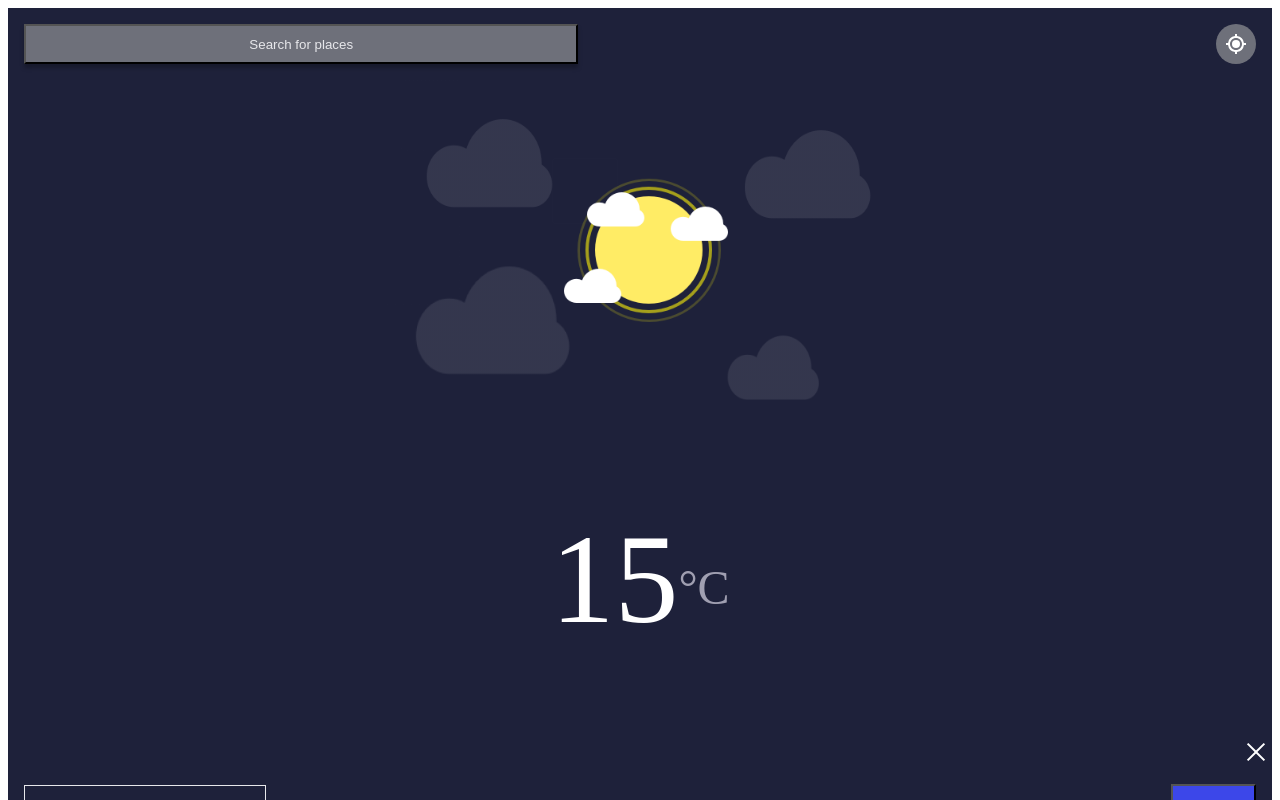
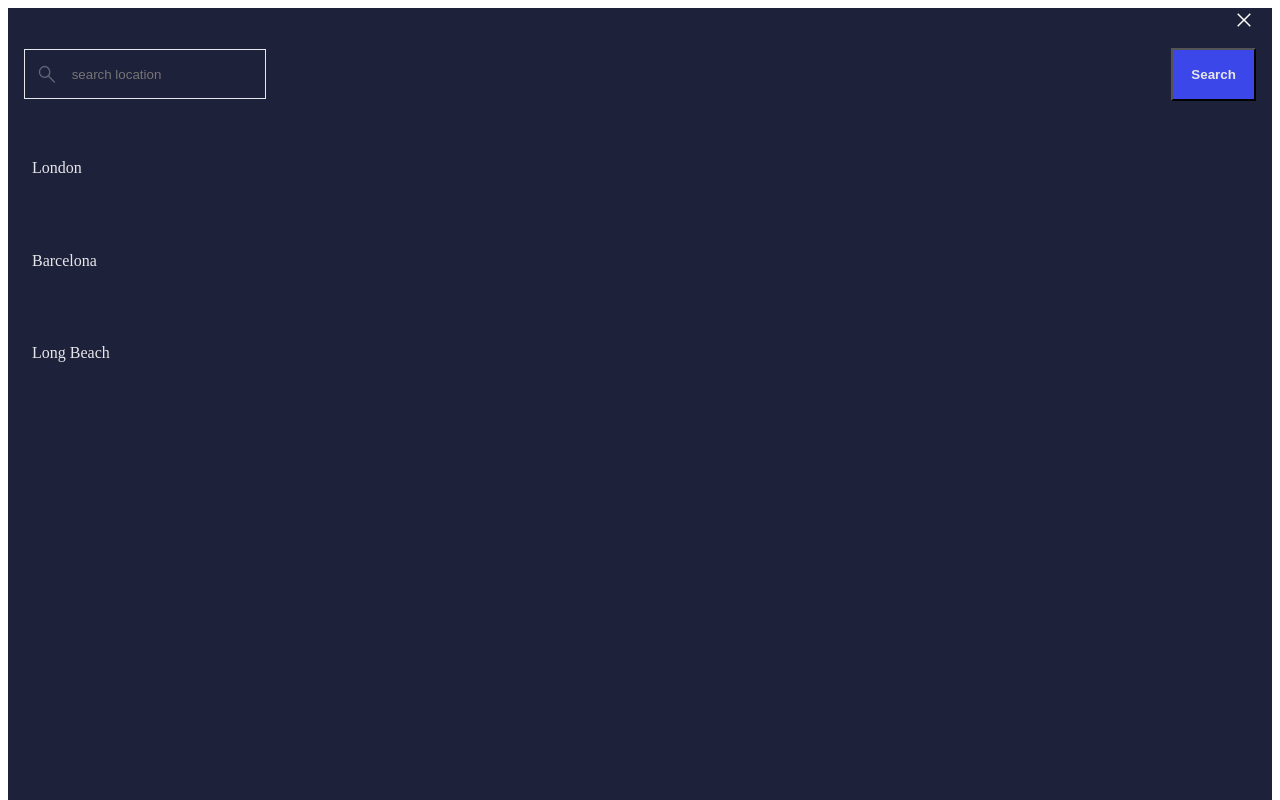
Before and after one commit to J-javier/WeatherApp, a Next.js app: page / in a window 1280 px wide. Both pictures are taken after a click on the button "Search for places". Shown: the top 800 px of the page. Built offline with nearby package versions, Linux system fonts and the light colour scheme.

Commit message:
NavBar has been added along with the styles

```diff
--- a/components/NavBar/Navbar.css
+++ b/components/NavBar/Navbar.css
@@ -2,6 +2,7 @@
     background-color: #1E213A;
     height: 100vh;
     width: 100%;
+
 }
 /* This is for the search button and log */
 .Location{
@@ -113,6 +114,7 @@
     justify-content: center;
     gap: .5rem;
     background-color: transparent;
+
 }
 
 .IMG{
@@ -132,11 +134,12 @@
     display: flex;
     justify-content: flex-end;
     background-color: #1E213A;
+    margin-right: 1rem;
 }
 
 .ImCont{
-    height: 2rem;
-    width: 2rem;
+    height: 1.5rem;
+    width: 1.5rem;
     background-color: transparent;
 }
 
@@ -213,25 +216,37 @@ input{
     color: #E7E7EB;
     font-weight: 500;
     background-color: transparent;
+    padding: 0 .5rem;
 }
 
 .div{
     display: flex;
     justify-content: space-between;
     align-items: center;
-    border: 1px solid #E7E7EB;
     margin: 0 1rem;
     padding: 1rem 0;
     background-color: transparent;
+    position: relative;
 }
 
 .sp{
     display: none;
+    color: #616475;
+    background-color: transparent;
+    padding: 0 .5rem;
 }
 
 /* It did not work / pending */
 
-.sp.active:hover{
-    display: block;
-    color: #616475;
+.div:hover{
+    display: flex;
+    justify-content: space-between;
+    border: 1px solid #616475;
+    transition: 0.4s ease;
 }
+
+.div:hover .sp{
+    display: flex;
+    justify-content: space-between;
+
+}
--- a/components/NavBar/Navbar.js
+++ b/components/NavBar/Navbar.js
@@ -1,11 +1,14 @@
+'use client'
+
+import { useState } from "react"
 import "./Navbar.css"
 
-function Search (){
+function Search ({handleChange}){
 
     return(
         <div className="ContPrin">
             <section className="FirstSec">
-                <div className="ImCont"><img src="./close.svg" alt="image" /></div>
+                <div className="ImCont" onClick={handleChange} ><img src="./close.svg" alt="image" /></div>
             </section>
             {/* Second section for the search menu */}
             <section className="SecondSec">
@@ -19,7 +22,7 @@ function Search (){
             </section>
             {/* Third section for the search menu */}
             <section className="ThirdSec">
-                <div className="div">
+                <div className="div ">
                     <p className="letra">London</p>
                     <span className="sp active"> &gt; </span>
                 </div>
@@ -39,14 +42,22 @@ function Search (){
 
 
 function Navbar() {
+    const [ content, setContent] = useState(true);
+
+    function handleChange (){
+        setContent(!content)
+    }
+
   return (
     <div className="mainCont">
         {/* Section for the first view */}
+        { content ? (
+                <>
         <div >
             {/* Search button and geo logo */}
             <section>
                 <div className="Location">
-                    <button className="btn">Search for places</button>
+                    <button className="btn" onClick={handleChange}>Search for places</button>
                     <div className="containerLogo"><img src="./location.svg" alt="image" className="LImagen" /></div>
                 </div>
                 <div className="principalImg">
@@ -74,10 +85,16 @@ function Navbar() {
 
             </section>
         </div>
-        {/* Section for the Search menu */}
+
+        </>
+
+        ) : (
+            <>
         <div className="mainCont">
-            <Search/>
+            <Search handleChange={handleChange} />
         </div>
+        </>
+        ) }
     </div>
   )
 }
```
